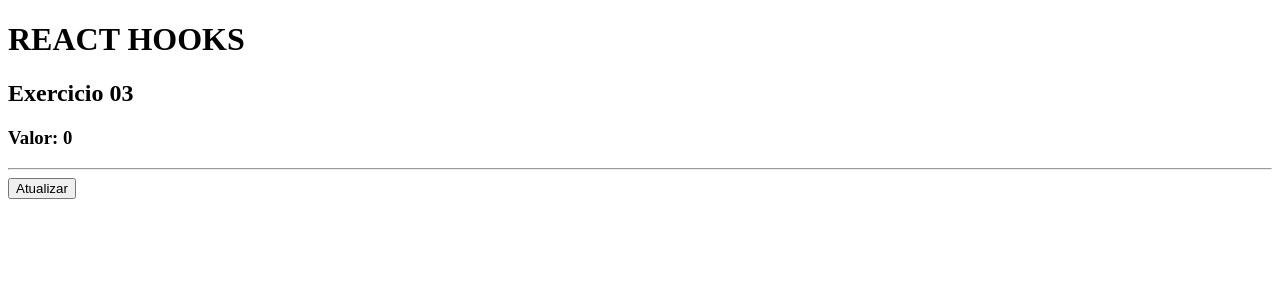
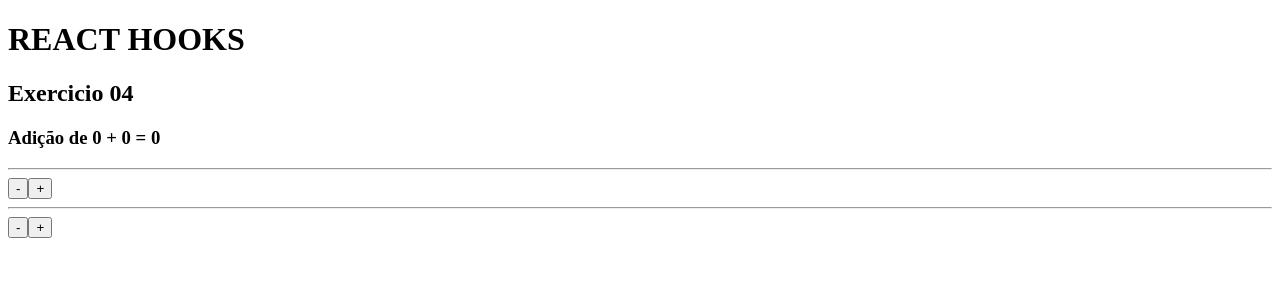
Before and after one commit to ravydev/react_next_hooks_new, a React (Vite) app: page / in a window 1280 px wide. Shown: the top 300 px of the page. Built offline with nearby package versions, Linux system fonts and the light colour scheme.

Commit message:
06_hooks

```diff
--- a/src/App.jsx
+++ b/src/App.jsx
@@ -5,7 +5,8 @@ import React from "react";
 //import HookState02 from './components/UseState_02'
 //import HookState03 from './components/UseState_03'
 //import HookState04 from './components/UseState_04'
-import HookState05 from './components/UseState_05'
+//import HookState05 from './components/UseState_05'
+import HookState06 from './components/UseState_06'
 
 export default function App() {
 
@@ -17,7 +18,7 @@ export default function App() {
                {/*<HookState03 />*/}
                {/*<HookState04 />*/}
 
-               <HookState05 />
+               <HookState06 />
         </>
     )
 }
--- /dev/null
+++ b/src/components/UseState_06.jsx
@@ -0,0 +1,25 @@
+import React from "react";
+import { useState } from "react";
+import UseState_06a from "./UseState_06a";
+
+export default () => {
+
+        const [valor1,setValor1] = useState(0)
+        const [valor2,setValor2] = useState(0)
+
+        function decValor1() {setValor1(old => old - 5)}
+        function incValor1() {setValor1(old => old + 5)}
+        function decValor2() {setValor2(old => old - 10)}
+        function incValor2() {setValor2(old => old + 10)}
+
+    return (
+        <>
+            <h2>Exercicio 04</h2>
+            <h3>Adição de {valor1} + {valor2} = <strong>{valor1 + valor2}</strong></h3>
+            <hr />
+            <UseState_06a funcaoDec={decValor1} funcaoInc={incValor1}/>
+            <hr />
+            <UseState_06a funcaoDec={decValor2} funcaoInc={incValor2}/>
+        </>
+    )
+}
--- /dev/null
+++ b/src/components/UseState_06a.jsx
@@ -0,0 +1,11 @@
+import React from "react";
+
+export default ({funcaoDec, funcaoInc}) => {
+    return (
+        <>
+            <button onClick={funcaoDec}>-</button>
+            <button onClick={funcaoInc}>+</button>
+        </>
+
+    )
+}
```
